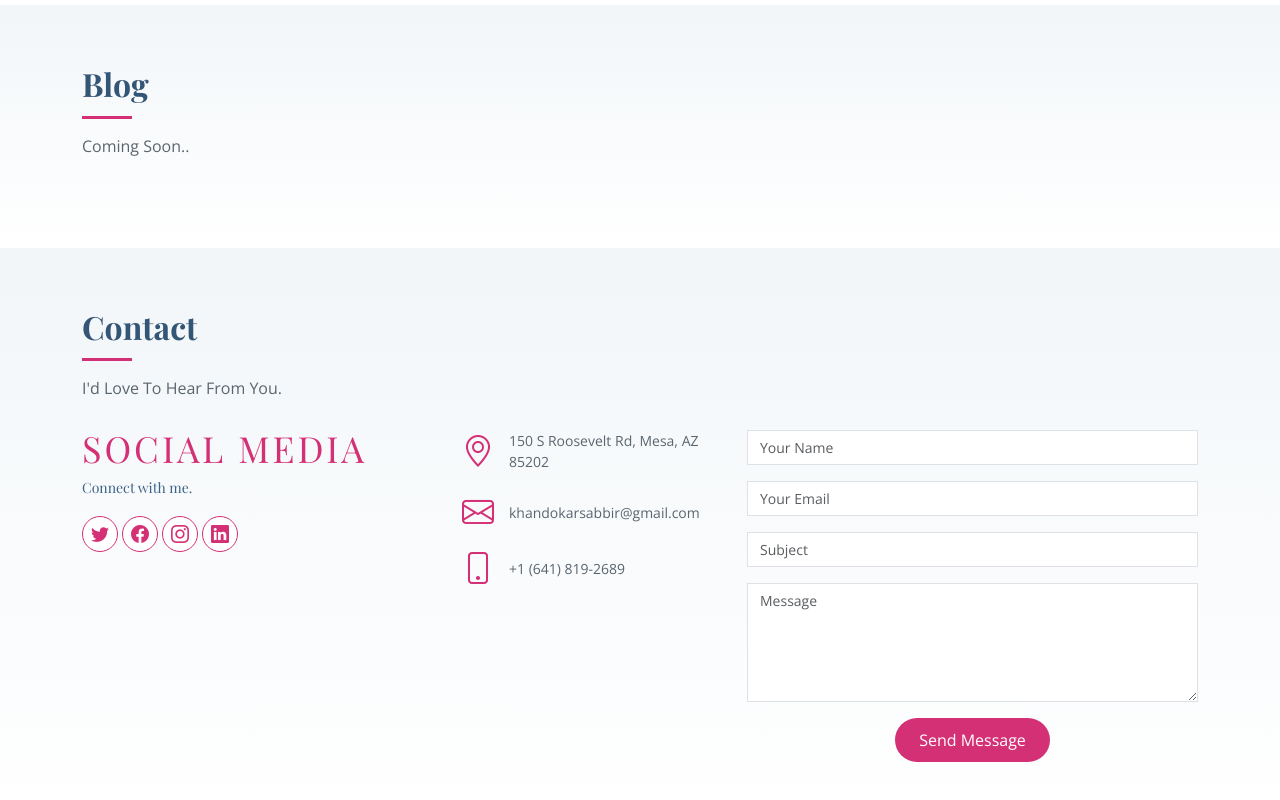
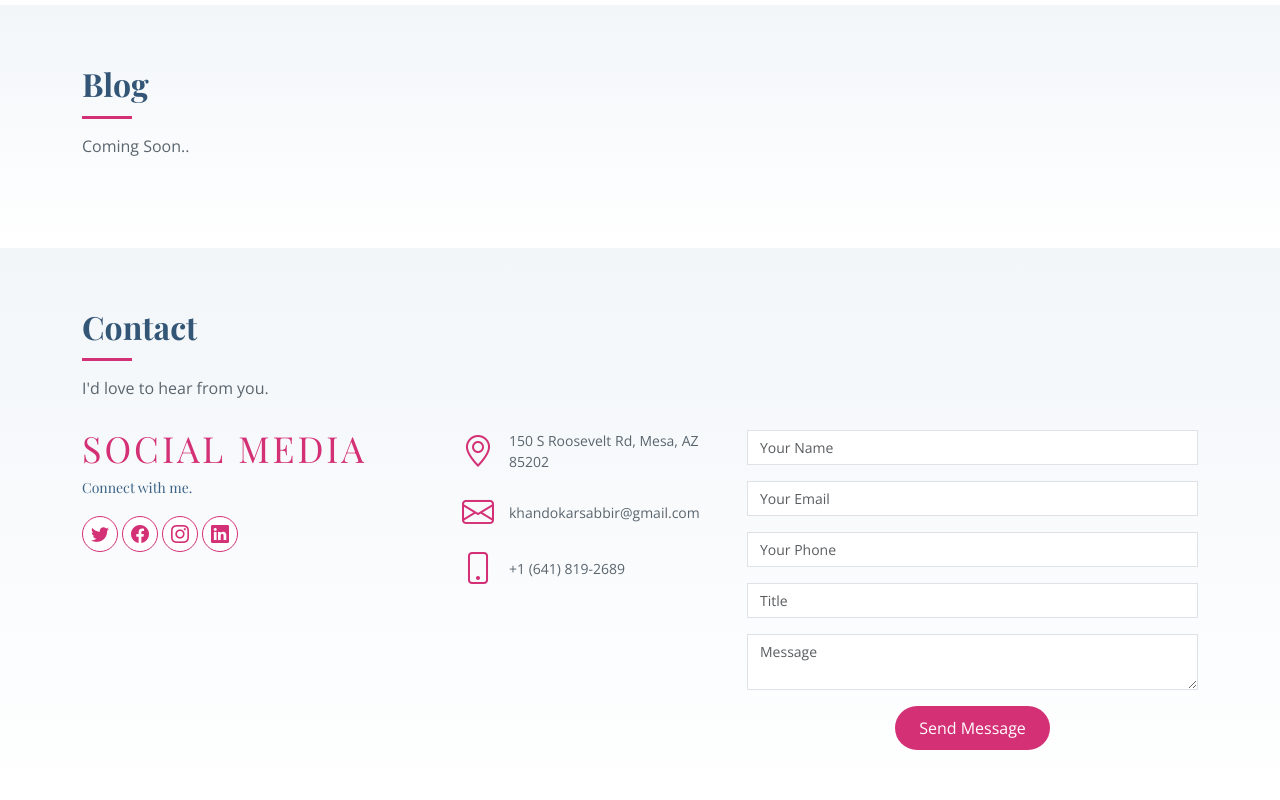
Before and after one commit to khandokar/mysite, an Angular app: page / in a window 1280 px wide. Shown: the part 4209-5009 px from the top of the page. Built offline with nearby package versions, Linux system fonts and the light colour scheme; a web font is replaced by a local one.

Commit message:
Validationn add , aws api call

```diff
--- a/package.json
+++ b/package.json
@@ -3,7 +3,7 @@
   "version": "0.0.0",
   "scripts": {
     "ng": "ng",
-    "start": "ng serve",
+    "start": "ng serve --proxy-config proxy.config.json",
     "build": "ng build",
     "watch": "ng build --watch --configuration development",
     "test": "ng test",
--- a/src/app/app.component.ts
+++ b/src/app/app.component.ts
@@ -7,6 +7,7 @@ import { SkillsComponent } from './skills/skills.component';
 import { WorksComponent } from './works/works.component';
 import { BlogComponent } from './blog/blog.component';
 import { ContactComponent } from './contact/contact.component';
+
 
 @Component({
   selector: 'app-root',
--- a/src/app/app.config.ts
+++ b/src/app/app.config.ts
@@ -3,7 +3,8 @@ import { provideRouter } from '@angular/router';
 
 import { routes } from './app.routes';
 import { provideClientHydration } from '@angular/platform-browser';
+import { provideHttpClient } from '@angular/common/http';
 
 export const appConfig: ApplicationConfig = {
-  providers: [provideRouter(routes), provideClientHydration()]
+  providers: [provideRouter(routes), provideClientHydration(),provideHttpClient()]
 };
--- a/src/app/contact/contact.component.html
+++ b/src/app/contact/contact.component.html
@@ -1,12 +1,9 @@
-<!-- ======= Contact Section ======= -->
 <section id="contact" class="contact section-bg">
     <div class="container">
-
         <div class="section-title">
             <h2>Contact</h2>
-      <p>I'd Love To Hear From You.</p>
+            <p>I'd love to hear from you.</p>
         </div>
-
         <div class="row">
             <div class="col-lg-4 col-md-4">
               <div class="contact-about">
@@ -20,51 +17,61 @@
                 </div>
               </div>
             </div>
-
           <div class="col-lg-3 col-md-4">
               <div class="info">
                 <div class="d-flex align-items-center">
                   <i class="bi bi-geo-alt"></i>
                   <p>150 S Roosevelt Rd, Mesa, AZ 85202</p>
                 </div>
-
                 <div class="d-flex align-items-center mt-4">
                   <i class="bi bi-envelope"></i>
                   <p>khandokarsabbir&#64;gmail.com</p>
                 </div>
-
                 <div class="d-flex align-items-center mt-4">
                   <i class="bi bi-phone"></i>
                   <p>+1 (641) 819-2689</p>
                 </div>
-
+              </div>
+          </div>
+          <div class="col-lg-5 col-md-8">
+              <form [formGroup]="form" (ngSubmit)="submit()" class="php-email-form">
+                  <div class="form-group">
+                      <input formControlName="name" id="name"  type="text" placeholder="Your Name" class="form-control">
+                      <div *ngIf="f['name'].touched && f['name'].invalid" style="color: red; margin-left: 10px;">
+                          <div *ngIf="f['name'].errors && f['name'].errors['required']">Name is required.</div>
+                      </div>
+                  </div>
+                  <div class="form-group mt-3">
+                      <input formControlName="email" id="email" type="text" placeholder="Your Email" class="form-control">
+                      <div *ngIf="f['email'].touched && f['email'].invalid" style="color: red; margin-left: 10px;">
+                          <div *ngIf="f['email'].errors && f['email'].errors['required']">Email is required.</div>
+                          <div *ngIf="f['email'].errors && f['email'].errors['email']">Please, enter valid email address.</div>
                       </div>
                   </div>
 
-      <div class="col-lg-5 col-md-8">
-        <form action="#" method="post" role="form" class="php-email-form">
-          <div class="form-group">
-            <input type="text" name="name" class="form-control" id="name" placeholder="Your Name" required>
+                  <div class="form-group mt-3">
+                    <input formControlName="phone" id="phone" type="text"  placeholder="Your Phone" class="form-control" >
                   </div>
                   <div class="form-group mt-3">
-            <input type="email" class="form-control" name="email" id="email" placeholder="Your Email" required>
+                      <input formControlName="title" id="title"  type="text" placeholder="Title" class="form-control">
+                      <div *ngIf="f['title'].touched && f['title'].invalid" style="color: red; margin-left: 10px;">
+                          <div *ngIf="f['title'].errors && f['title'].errors['required']">Title is required.</div>
+                      </div>
                   </div>
                   <div class="form-group mt-3">
-            <input type="text" class="form-control" name="subject" id="subject" placeholder="Subject" required>
+                    <textarea formControlName="message" id="message"  type="text" placeholder="Message" class="form-control"></textarea>
+                      <div *ngIf="f['message'].touched && f['message'].invalid" style="color: red; margin-left: 10px;">
+                          <div *ngIf="f['message'].errors && f['message'].errors['required']">Message is required.</div>
                       </div>
-          <div class="form-group mt-3">
-            <textarea class="form-control" name="message" rows="5" placeholder="Message" required></textarea>
                   </div>
                   <div class="my-3">
                       <div class="loading">Loading</div>
                       <div class="error-message"></div>
                       <div class="sent-message">Your message has been sent. Thank you!</div>
                   </div>
-          <div class="text-center"><button type="submit">Send Message</button></div>
+                  <div class="text-center"><button [disabled]="form.invalid" type="submit">Send Message</button></div>
               </form>
           </div>
-
         </div>
-
     </div>
-</section><!-- End Contact Section -->
+</section>
--- a/src/app/contact/contact.component.ts
+++ b/src/app/contact/contact.component.ts
@@ -1,12 +1,52 @@
-import { Component } from '@angular/core';
+import { Component} from '@angular/core';
+import { CommonModule } from '@angular/common';
+import { FormControl, FormGroup, Validators, ReactiveFormsModule } from '@angular/forms';
+import { ContactService } from '../services/contact.service';
 
 @Component({
   selector: 'app-contact',
   standalone: true,
-  imports: [],
+  imports: [CommonModule, ReactiveFormsModule ],
   templateUrl: './contact.component.html',
   styleUrl: './contact.component.css'
 })
+
 export class ContactComponent {
 
+  form = new FormGroup({
+    name: new FormControl('', [Validators.required]),
+    email: new FormControl('', [Validators.required, Validators.email]),
+    phone: new FormControl(''),
+    title: new FormControl('', [Validators.required]),
+    message: new FormControl('', [Validators.required])
+  });
+
+  constructor(private contactservice: ContactService) { }
+
+  get f(){
+    return this.form.controls;
+  }
+
+  submit() {
+
+    const data = {
+      id: crypto.randomUUID(),
+      name: this.form.value.name,
+      email: this.form.value.email,
+      phone: this.form.value.phone,
+      title: this.form.value.title,
+      message: this.form.value.message
+    };
+
+    console.log(data);
+
+    this.contactservice.create(data)
+      .subscribe({
+        next: (res) => {
+          console.log(res);
+        },
+        error: (e) => console.error(e)
+      });
+
+  }
 }
--- /dev/null
+++ b/src/app/services/contact.service.ts
@@ -0,0 +1,17 @@
+import { Injectable } from '@angular/core';
+import {HttpClient  } from '@angular/common/http';
+import { Observable } from 'rxjs';
+
+const baseUrl = 'https://5im0n1cx5b.execute-api.us-east-1.amazonaws.com/V1/contact';
+
+@Injectable({
+  providedIn: 'root'
+})
+export class ContactService {
+
+  constructor(private http: HttpClient) { }
+
+  create(data: any): Observable<any> {
+    return this.http.post(baseUrl, data);
+  }
+}
```
Also changed, not shown: proxy.config.json (added, +7 -0 lines), 1 other file (tests, documents, lock files or other folders). Lines whose indentation alone changed are shown as unchanged.
